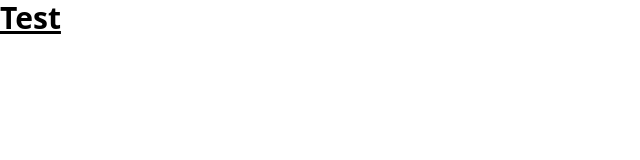
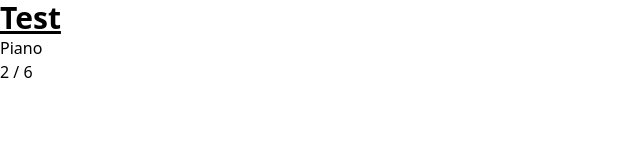
Before and after one commit to chingu-voyages/v43-tier2-team-21, a React (Create React App) app: page / in a window 1280 px wide. Shown: the top 160 px of the page, without its empty margins (0-640 px from the left). Built offline with nearby package versions, Linux system fonts and the light colour scheme.

Commit message:
create SkillCard skeleton.

```diff
--- a/src/App.js
+++ b/src/App.js
@@ -1,7 +1,10 @@
+
+import{ SkillCard } from "./SkillCard"
 export default function App() {
   return (
     <div>
       <h1 className="text-3xl font-bold underline">Test</h1>
+      <SkillCard />
     </div>
   );
 }
--- /dev/null
+++ b/src/SkillCard.js
@@ -0,0 +1,10 @@
+export const SkillCard = () =>{
+	return (
+		<div>
+			<h1>Piano</h1>
+			<div>
+				2 / 6
+			</div>
+		</div>
+	)
+}
```
